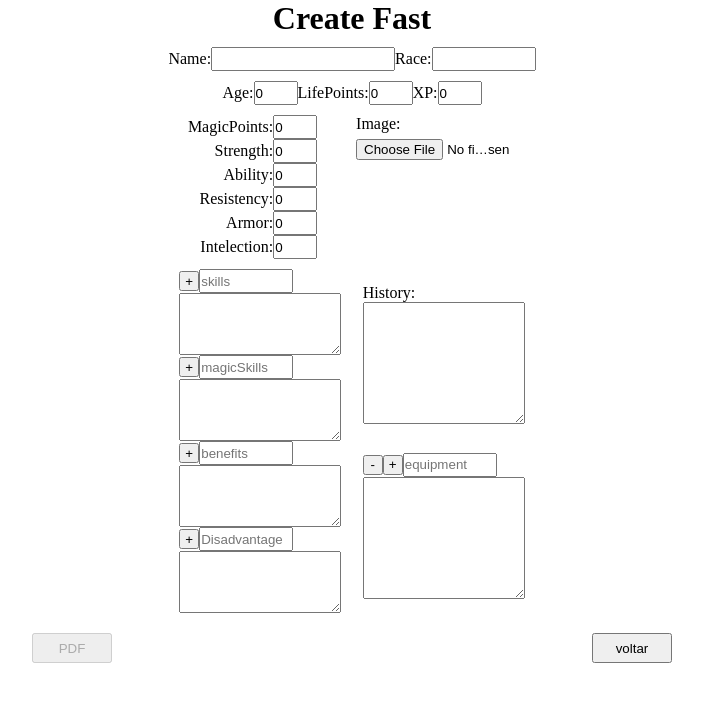
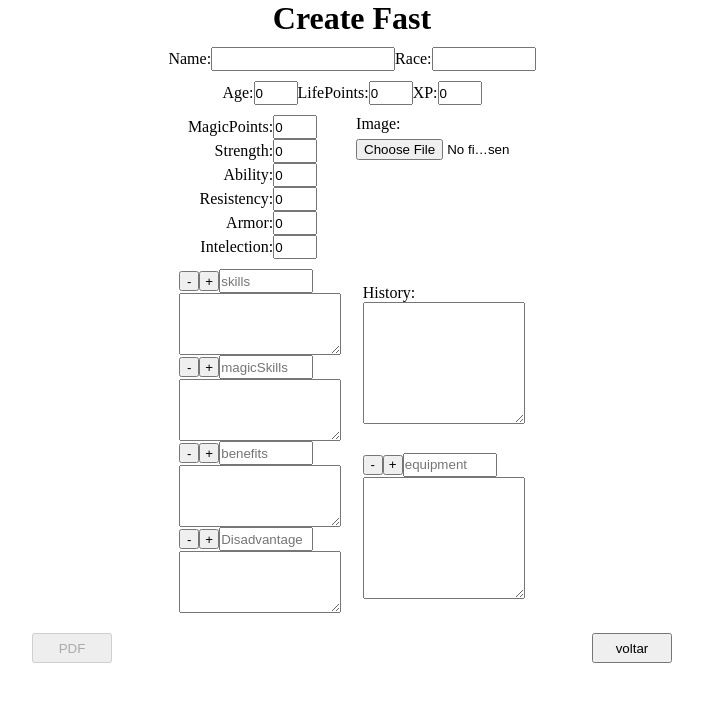
Before and after one commit to Kassioteodoro/CreatePersonsXmachine, a React (Create React App) app in the folder frontend/: page /createFast in a window 1280 px wide. Shown: the top 702 px of the page, without its empty margins (288-991 px from the left). Built offline with nearby package versions, Linux system fonts and the light colour scheme.

Commit message:
feat: removeButton and FormsPerson

```diff
--- a/frontend/src/components/FormsPerson.js
+++ b/frontend/src/components/FormsPerson.js
@@ -146,6 +146,13 @@ function FormsPerson({
       <div className={styles.containerAbilit}>
       <label className={styles.label}>
         <div>
+        <button
+      className={styles.button1}
+      name='skills'
+      onClick={removeList}
+      >
+        -
+      </button>
       <button
       className={styles.button1}
       name='skills'
@@ -171,6 +178,13 @@ function FormsPerson({
       </label>
       <label className={styles.label}>
         <div>
+        <button
+      className={styles.button1}
+      name='magicSkills'
+      onClick={removeList}
+      >
+        -
+      </button>
       <button
       className={styles.button1}
       name='magicSkills'
@@ -199,6 +213,13 @@ function FormsPerson({
       <button
       className={styles.button1}
       name='benefits'
+      onClick={removeList}
+      >
+        -
+      </button>
+      <button
+      className={styles.button1}
+      name='benefits'
       onClick={addList}
       >
         +
@@ -221,6 +242,13 @@ function FormsPerson({
       </label>
       <label className={styles.label}>
         <div>
+        <button
+      className={styles.button1}
+      name='disadvantage'
+      onClick={removeList}
+      >
+        -
+      </button>
       <button
       className={styles.button1}
       name='disadvantage'
```
